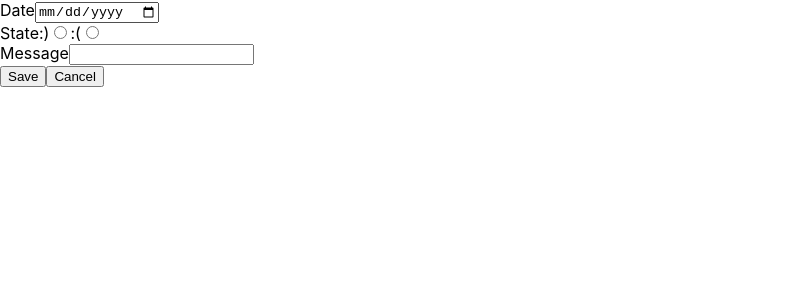
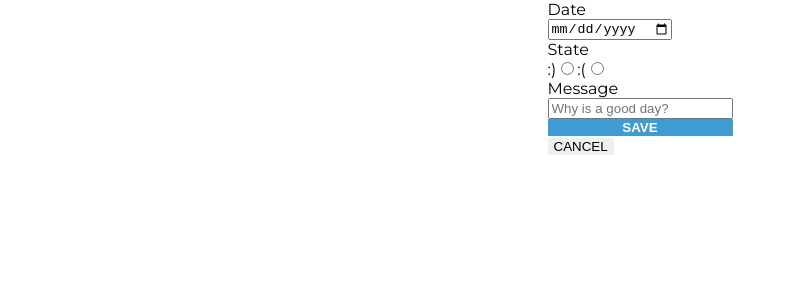
Before and after one commit to trizgb/f-online-life-calendar-trizgb, a React (Create React App) app: page /#/edit in a window 1280 px wide. Shown: the top 300 px of the page, without its empty margins (0-796 px from the left). Built offline with nearby package versions, Linux system fonts and the light colour scheme.

Commit message:
Input information taken and saved in state and localstorage

```diff
--- a/public/index.html
+++ b/public/index.html
@@ -13,6 +13,7 @@
       user's mobile device or desktop. See https://developers.google.com/web/fundamentals/web-app-manifest/
     -->
     <link rel="manifest" href="%PUBLIC_URL%/manifest.json" />
+    <link href="https://fonts.googleapis.com/css?family=Montserrat" rel="stylesheet">
     <!--
       Notice the use of %PUBLIC_URL% in the tags above.
       It will be replaced with the URL of the `public` folder during the build.
--- a/src/App.js
+++ b/src/App.js
@@ -6,6 +6,61 @@ import { Switch, Route } from 'react-router-dom';
 
 
 class App extends Component {
+  constructor(props) {
+    super(props);
+
+    this.state = {
+      editDayMood: {
+        date: '',
+        mood: '',
+        message: ''
+      },
+      createdMood: []
+    }
+    this.handleEdit = this.handleEdit.bind(this);
+    this.pushCreatedMood = this.pushCreatedMood.bind(this);
+  }
+
+  // componentDidMount(){
+  //   this.getSavedLocalStorage();
+  // }
+
+  // getSavedLocalStorage(){
+  //   if (localStorage.getItem('mood') !== null){
+  //     if(editDayMood.mood = ':)'){
+
+  //     }
+  //   }
+  // }
+
+  saveLocalStorage(id, mood) {
+    localStorage.setItem(mood, JSON.stringify(id));
+  }
+
+  handleEdit(e) {
+    const field = e.currentTarget.getAttribute('data-field');
+    const currentValue = e.currentTarget.value;
+
+    this.setState((prevState) => {
+      const { editDayMood } = prevState;
+      const addInfo = { ...editDayMood, [field]: currentValue }
+      return { editDayMood: addInfo }
+    });
+
+  }
+
+  pushCreatedMood() {
+    const { editDayMood, createdMood } = this.state;
+    if (editDayMood.date !== '' && editDayMood.mood !== '' && editDayMood.message !== '') {
+      createdMood.push(editDayMood);
+
+      this.setState({
+        createdMood: createdMood
+      });
+      this.saveLocalStorage(createdMood, 'mood');
+    }
+  }
+
   render() {
     return (
       <div className="app">
@@ -15,7 +70,9 @@ class App extends Component {
             <Main />
           )} />
           <Route path="/edit" render={() => (
-            <Edit />
+            <Edit
+              handleEdit={this.handleEdit}
+              pushCreatedMood={this.pushCreatedMood} />
           )} />
         </Switch>
         <footer className="app__footer"></footer>
--- a/src/App.scss
+++ b/src/App.scss
@@ -1,4 +1,87 @@
 .app {
   margin: 0;
   background-color: white;
+  font-family: 'Montserrat', sans-serif;
 }
+
+.app__header {}
+
+.app__footer {}
+
+
+//>> Main Component
+.app__main {
+  display: flex;
+  justify-content: center;
+  align-items: center;
+}
+
+.app__calendar {}
+
+.add__button {
+  background-color: #3f9bd1;
+  font-weight: bold;
+
+}
+
+.calendar__container {}
+
+
+//>> Edit Component
+.app__form-container {
+  display: flex;
+  justify-content: center;
+  align-items: center;
+}
+
+.app__form {
+}
+
+.app__form-date {
+}
+
+.date-title {}
+
+.date-field {
+  display: block;
+}
+
+.app__form-state {}
+
+.state-title {}
+
+.radio-container {
+  display: block;
+}
+
+.state-happy {}
+
+.state-sad {}
+
+.app__form-message {}
+
+.message-title {}
+
+.message-field {
+  display: block;
+}
+
+.form__buttons {
+  display: flex;
+  flex-direction: column;
+}
+
+.button {
+  text-transform: uppercase;
+  border: none;
+  outline: none;
+  cursor: pointer;
+}
+
+.button-save {
+  background-color: #3f9bd1;
+  color: white;
+  font-weight: bold;
+}
+
+.button-cancel {}
--- a/src/components/Edit.js
+++ b/src/components/Edit.js
@@ -1,30 +1,39 @@
 import React, { Component } from 'react';
+import { Link } from 'react-router-dom';
 
 
 class Edit extends Component {
   render() {
+    const { handleEdit, pushCreatedMood } = this.props;
+
     return (
       <div className="app__form-container">
         <form action="" className="app__form">
           <div className="app__form-date">
             <label htmlFor="date" className="date-title">Date</label>
-            <input type="date" className="date-field" id="date" />
+            <input type="date" className="date-field" id="date" data-field="date" onClick={handleEdit} />
           </div>
           <div className="app__form-state">
             <label htmlFor="state" className="state-title">State</label>
-            <label htmlFor="" className="state-happy" name="happy" >:)
-            <input type="radio" name="happy" value=":)" />
-            </label>
-            <label htmlFor="" className="state-sad" name="sad" >:(
-            <input type="radio" name="sad" value=":(" />
-            </label>
+            <div className="radio-container">
+              <label htmlFor="" className="state-happy" >:)
+            <input type="radio" name="mood" value=":)" data-field="mood" onClick={handleEdit} />
+              </label>
+              <label htmlFor="sad" className="state-sad"  >:(
+            <input type="radio" id="sad" name="mood" value=":(" data-field="mood" onClick={handleEdit} />
+              </label>
+            </div>
           </div>
           <div className="app__form-message">
             <label htmlFor="" className="message-title">Message</label>
-            <input type="text" className="message-field" />
+            <input type="text" className="message-field" onKeyUp={handleEdit} data-field="message"placeholder="Why is a good day?" />
           </div>
-          <button type="submit" className="form__button-save">Save</button>
-          <button type="button" className="form__button-cancel">Cancel</button>
+          <div className="form__buttons">
+            <button type="submit" className="button button-save" onClick={pushCreatedMood}>Save</button>
+            <Link to="/">
+              <button type="button" className="button button-cancel">Cancel</button>
+            </Link>
+          </div>
         </form>
       </div>
     )
--- a/src/components/Main.js
+++ b/src/components/Main.js
@@ -8,9 +8,9 @@ class Main extends Component {
       <main className="app__main">
         <div className="app__calendar">
           <Link to="/edit">
-            <button className="calendar-add">+</button>
+            <button className="add__button">+</button>
           </Link>
-          <div className="calendar-container"></div>
+          <div className="calendar__container"></div>
         </div>
       </main>
     )
```
